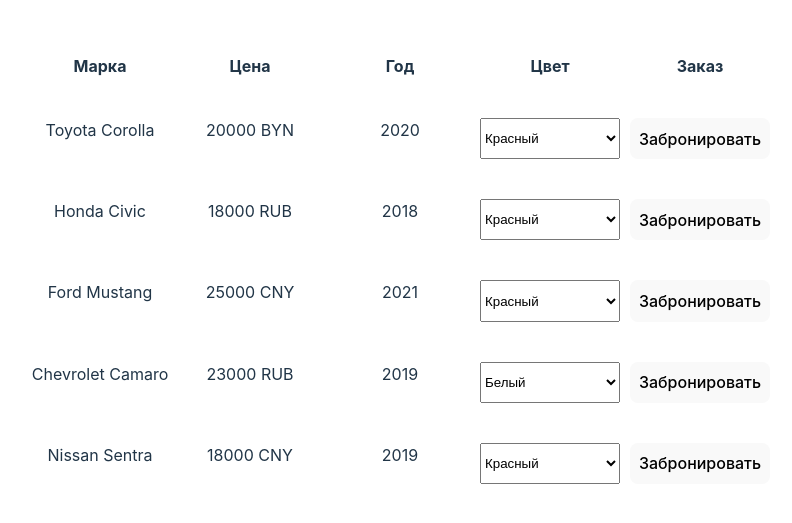
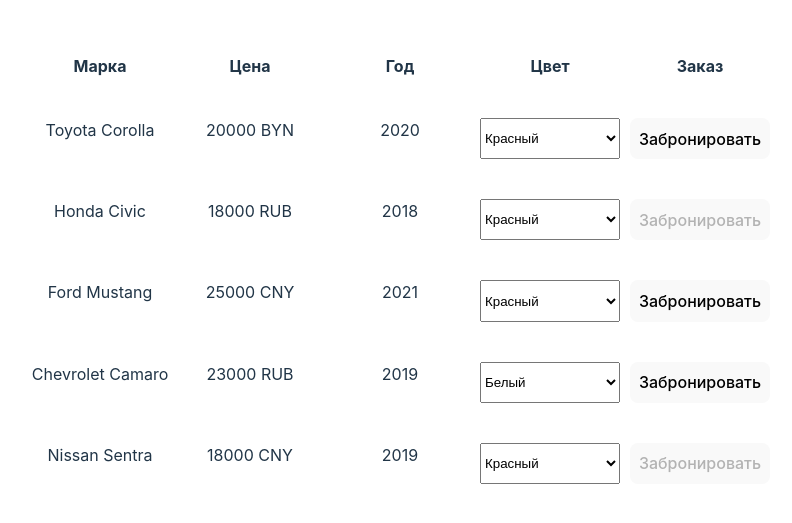
Before and after one commit to Ushakov341/1.2.2_Kirill_Ushakov, a React (Vite) app: page / in a window 1280 px wide. Shown: the part 111-634 px from the top of the page, without its empty margins (240-1032 px from the left). Built offline with nearby package versions, Linux system fonts and the light colour scheme.

Commit message:
Final commit

```diff
--- /dev/null
+++ b/src/components/Button.tsx
@@ -0,0 +1,11 @@
+import React from 'react';
+
+function Button(props) {
+    return (
+        <button className = 'button' disabled={props.disabled}>
+            {props.children || 'Забронировать'}
+        </button>
+    );
+}
+
+export default Button;
--- a/src/components/TableItem.tsx
+++ b/src/components/TableItem.tsx
@@ -1,5 +1,6 @@
 import React from 'react';
 import { carsList } from "../cars.const"
+import Button from './Button';
 
 function TableItem() {
     return (
@@ -14,11 +15,15 @@
                             <option key={i} value={c}>{c}</option>
                         ))}
                     </select>
-                    <button className="button">Забронировать</button>
+                    <Button disabled={car.isReserved} />
                 </div>
             ))}
+
         </>
+
     );
 }
 
+
+
 export default TableItem;
```
